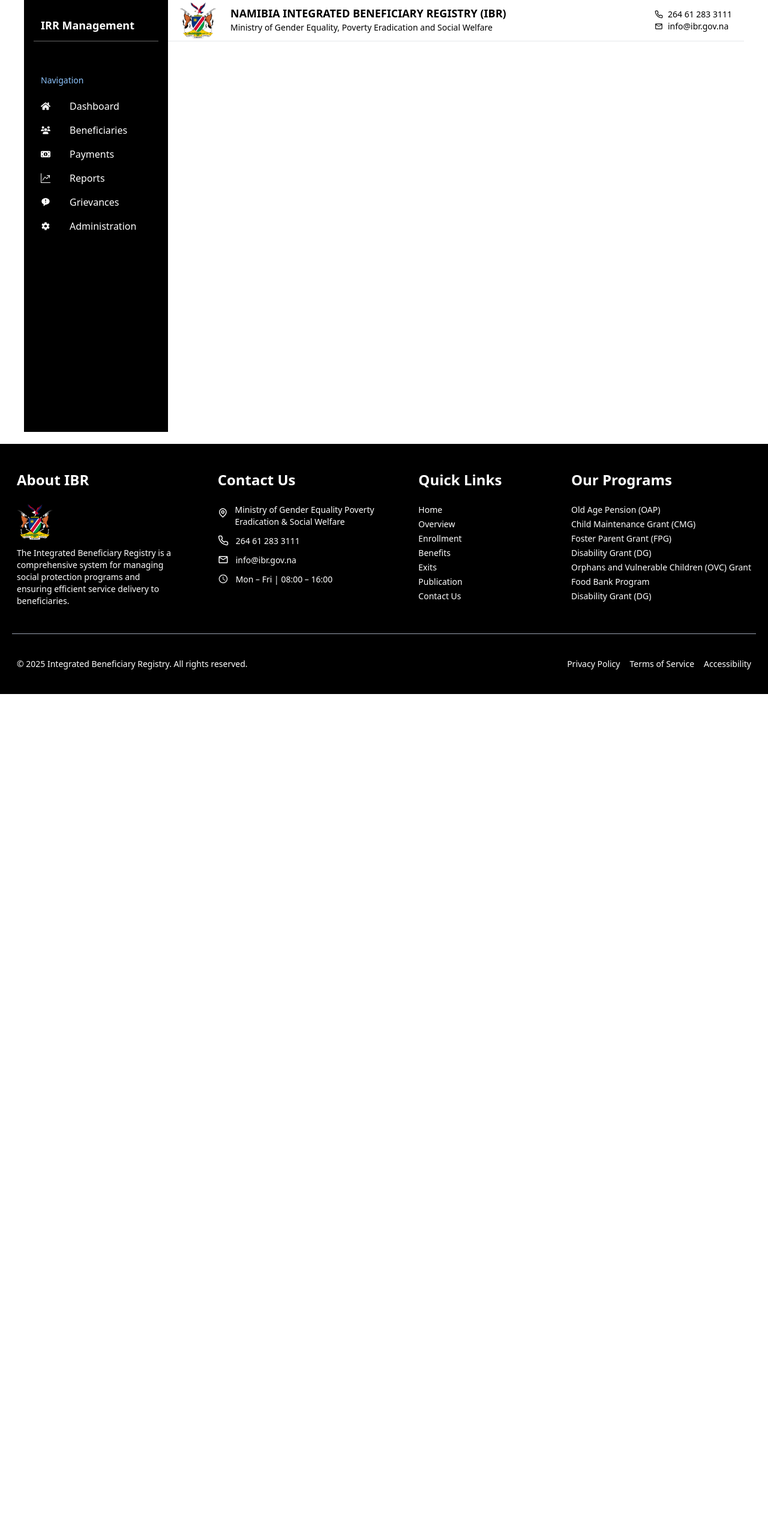
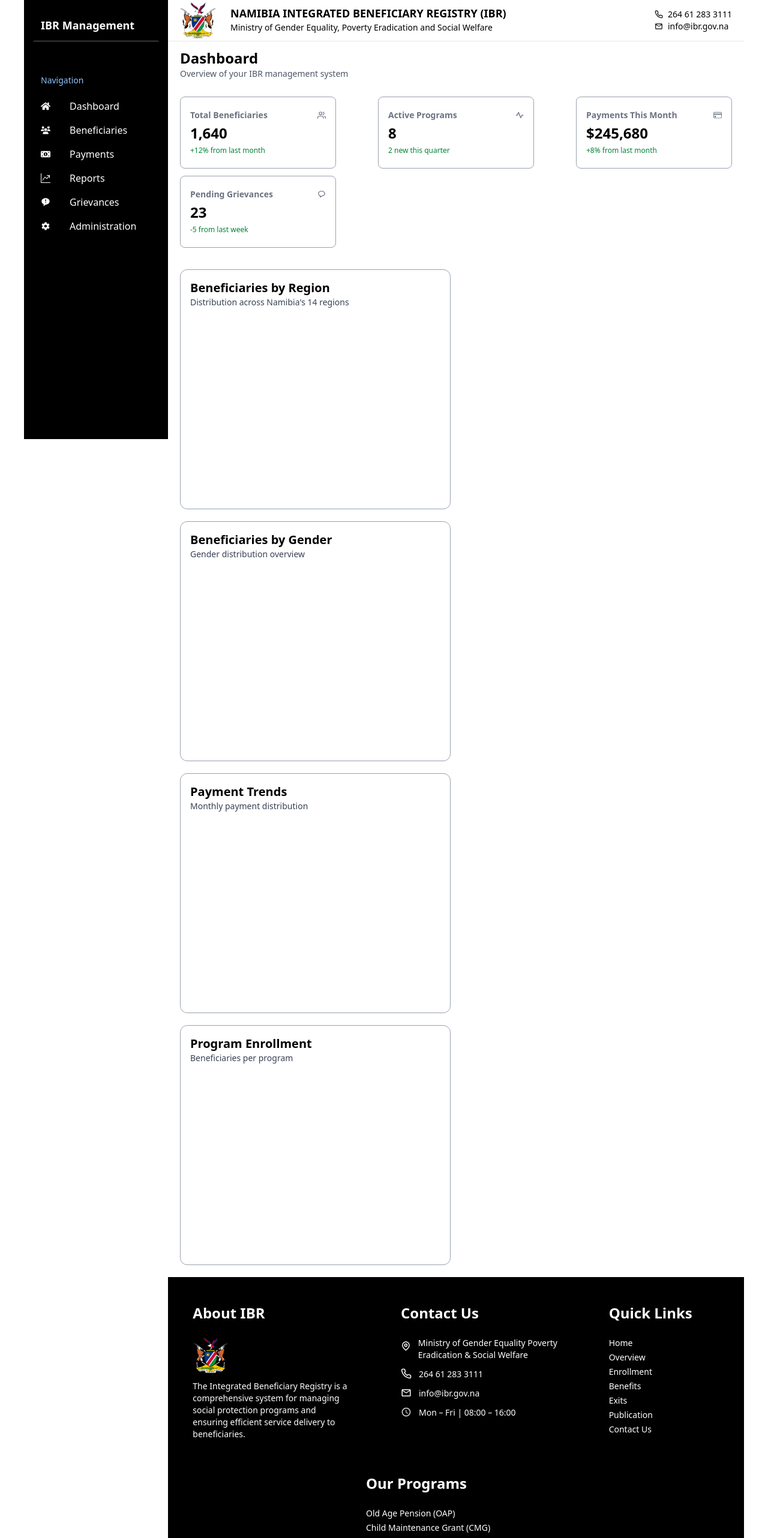
Before and after one commit to Tjitouua/ibr, a React (Vite) app: page /dashboard in a window 1280 px wide. Shown: the top 2564 px of the page at 60% size. Before the commit the page ends 1157 px from the top, so only its background shows below. Built offline with nearby package versions, Linux system fonts and the light colour scheme.

Commit message:
Added context to the Dashboard section

```diff
--- a/src/components/AdminHeader.tsx
+++ b/src/components/AdminHeader.tsx
@@ -4,7 +4,7 @@
 
 const AdminHeader = () => {
        return (
-        <header className="w-full flex flex-col gap-3 border-b-gray-200 border-b mb-5 sticky top-0 z-50 max-w-400">
+        <header className="w-full flex flex-col gap-3 border-b-gray-200 border-b sticky top-0 z-50 max-w-400">
         <div className="w-full min-h-15 flex flex-col gap-2">
             {/* Top Header  */}
             <div className="w-full flex bg-white items-center flex-wrap justify-between gap-4 min-h-10 py-1 px-5">
--- /dev/null
+++ b/src/components/DashFooter.tsx
@@ -0,0 +1,114 @@
+import React from 'react'
+import { Link } from 'react-router-dom';
+import { IoLocationOutline } from "react-icons/io5";
+import { FiPhone } from "react-icons/fi";
+import { MdOutlineMail } from "react-icons/md";
+import { GrLocation } from "react-icons/gr";
+import { LuFacebook } from "react-icons/lu";
+import { BsTwitterX } from "react-icons/bs";
+import { IoMdTime } from "react-icons/io";
+import { BsInstagram } from "react-icons/bs";
+import { FaLinkedinIn } from "react-icons/fa6";
+
+
+
+
+const DashFooter = () => {
+    return (
+       <footer className="flex w-full flex-col bg-black text-white px-5 max-w-400">
+        <div className="w-full min-h-30 border-b border-gray-400 py-9 flex flex-wrap justify-center sm:justify-around gap-10 items-start">
+              {/* About Div  */}
+              <div className="p-2 flex flex-col max-w-70 justify-start items-start gap-3">
+                  <label className="font-bold text-2xl mb-3">About IBR</label>
+                  <div className="w-15 h-15">
+                     <img className="w-full h-full" src="/images/namibiaLogo.png" />
+                  </div>
+                  <label className="text-sm">The Integrated Beneficiary Registry is a
+                    comprehensive system for managing social protection
+                    programs and ensuring efficient service delivery to beneficiaries.</label>
+              </div>
+
+              {/* Contact Us  */}
+              <div className="p-2 flex flex-col max-w-70 text-sm justify-start items-start gap-3">
+                 <label className="font-bold text-2xl mb-3">Contact Us</label>
+                {/* Location  */}
+                <div className="flex gap-3 items-start justify-start">
+                    <GrLocation className="text-3xl" />
+                    <label>Ministry of Gender Equality Poverty Eradication & Social Welfare</label>
+                 </div>
+                 {/* Phone Number  */}
+                <div className="flex gap-3">
+                    <FiPhone className="text-lg" />
+                    <label>264 61 283 3111</label>
+                 </div>
+                 {/* Email Address  */}
+                 <div className="flex gap-3">
+                    <MdOutlineMail className="text-lg" />
+                    <label>info@ibr.gov.na</label>
+                 </div>
+                {/* Office hours  */}
+                 <div className="flex gap-3">
+                    <IoMdTime className="text-lg" />
+                    <label>Mon – Fri | 08:00 – 16:00</label>
+                 </div>
+              </div>
+
+
+
+              {/* Quick Links  */}
+              <div className="p-2 flex text-sm flex-col min-w-70 sm:min-w-50 justify-start items-start gap-3">
+                  <label className="font-bold text-2xl mb-3">Quick Links</label>
+                  <div className="flex gap-1 flex-col">
+                      <Link to="#">Home</Link>
+                      <Link to="#">Overview</Link>
+                      <Link to="#">Enrollment</Link>
+                      <Link to="#">Benefits</Link>
+                      <Link to="#">Exits</Link>
+                      <Link to="#">Publication</Link>
+                      <Link to="#">Contact Us</Link>
+                  </div>
+              </div>
+
+
+
+
+                            {/* Quick Links  */}
+              <div className="p-2 flex text-sm flex-col min-w-70 sm:min-w-50 justify-start items-start gap-3">
+                  <label className="font-bold text-2xl mb-3">Our Programs</label>
+                  <div className="flex gap-1 flex-col">
+                      <Link to="#">Old Age Pension (OAP)</Link>
+                      <Link to="#">Child Maintenance Grant (CMG)</Link>
+                      <Link to="#">Foster Parent Grant (FPG)</Link>
+                      <Link to="#">Disability Grant (DG)</Link>
+                      <Link to="#">Orphans and Vulnerable Children (OVC) Grant</Link>
+                      <Link to="#">Food Bank Program</Link>
+                      <Link to="#">Disability Grant (DG)</Link>
+                  </div>
+              </div>
+
+
+
+
+
+        </div>
+
+
+
+
+        <div className="w-full px-2 py-10 flex justify-between flex-wrap gap-10 items-center text-sm">
+           <label>© 2025 Integrated Beneficiary Registry. All rights reserved.</label>
+           <div className="flex gap-4">
+                <Link to="#">Privacy Policy</Link>
+                <Link to="#">Terms of Service</Link>
+                <Link to="#">Accessibility</Link>
+           </div>
+        </div>
+
+
+
+
+        </footer>
+    )
+}
+
+export default DashFooter;
--- /dev/null
+++ b/src/components/DashboardSection.tsx
@@ -0,0 +1,23 @@
+import React from 'react'
+import BigCard from '../ui/BigCard';
+import DashboardTitles from '../ui/DashboardTitles';
+import DashboardDesc from '../ui/DashboardDesc';
+import DashboardTop from './DashboardTop';
+import GraphsDiv from './GraphsDiv';
+
+const DashboardSection = () => {
+     return (
+        <div className="flex flex-col gap-5 px-5 py-3 justify-start w-full min-h-200">
+            <div className="flex flex-col w-full">
+            <DashboardTitles title='Dashboard' />
+            <DashboardDesc desc='Overview of your IBR management system' />
+            </div>
+
+            <DashboardTop />
+            <GraphsDiv />
+
+        </div>
+     );
+}
+
+export default DashboardSection;
--- /dev/null
+++ b/src/components/DashboardTop.tsx
@@ -0,0 +1,54 @@
+import { FiUsers } from "react-icons/fi";
+import StatCard from "../ui/StatCard";
+import { BsCreditCard } from "react-icons/bs";
+import { BiMessageRounded } from "react-icons/bi";
+import { PiPulseBold } from "react-icons/pi";
+// import { title } from "process";
+
+
+const DashboardTop: React.FC = () => {
+
+    const StatCardList = [
+       {
+         title: "Total Beneficiaries",
+         icon: <FiUsers />,
+         value: "1,640",
+         trend: "+12% from last month",
+       },
+       {
+        title: "Active Programs",
+        icon: <PiPulseBold />,
+        value: "8",
+        trend: "2 new this quarter",
+      },
+      {
+        title: "Payments This Month",
+        icon: <BsCreditCard />,
+        value: "$245,680",
+        trend: "+8% from last month",
+      },
+      {
+        title: "Pending Grievances",
+        icon: <BiMessageRounded />,
+        value: "23",
+        trend: "-5 from last week",
+      },
+    ];
+
+
+     return (
+        <div className="w-full py-2 gap-3 flex justify-center sm:justify-between items-center flex-wrap">
+         {StatCardList.map((stat, index) => (
+           <StatCard
+               key={index}
+               title={stat.title}
+               icon={stat.icon}
+               value={stat.value}
+               trend={stat.trend}
+           />
+           ))}
+        </div>
+     );
+}
+
+export default DashboardTop;
--- /dev/null
+++ b/src/components/GraphsDiv.tsx
@@ -0,0 +1,35 @@
+import Graphs from "../ui/Graphs";
+
+
+
+const GraphsDiv = () => {
+     return (
+        <div className="w-full min-h-150 py-2 items-start flex gap-5 justify-between flex-wrap">
+           <Graphs title="Beneficiaries by Region" desc="Distribution across Namibia's 14 regions">
+              <div>
+
+              </div>
+           </Graphs>
+
+           <Graphs title="Beneficiaries by Gender" desc="Gender distribution overview">
+               <div>
+
+               </div>
+           </Graphs>
+
+           <Graphs title="Payment Trends" desc="Monthly payment distribution">
+               <div>
+
+               </div>
+           </Graphs>
+
+           <Graphs title="Program Enrollment" desc="Beneficiaries per program">
+               <div>
+
+               </div>
+           </Graphs>
+        </div>
+     );
+}
+
+export default GraphsDiv;
--- a/src/pages/Dashboard.tsx
+++ b/src/pages/Dashboard.tsx
@@ -4,17 +4,21 @@
 import AdminHeader from '../components/AdminHeader';
 import Footer from '../components/Footer';
 import SideNav from '../ui/SiteNav';
+import DashboardSection from '../components/DashboardSection';
+import DashFooter from '../components/DashFooter';
 
 const Dashboard = () => {
     return (
-      <div className="w-full flex flex-col gap-5">
-       <div className="w-full flex justify-between items-start px-7 xl:px-10 min-h-150">
+      <div className="w-full flex flex-col gap-5 px-7 xl:px-10">
+       <div className="w-full flex justify-between items-start min-h-150">
           <SideNav />
-          <div className="w-4/5">
+          <div className="w-full xl:w-4/5">
               <AdminHeader />
+              <DashboardSection />
+              <DashFooter />
           </div>
        </div>
-       <Footer />
+       {/* <Footer /> */}
        </div>
     );
 }
--- a/src/ui/BigCard.tsx
+++ b/src/ui/BigCard.tsx
@@ -6,7 +6,7 @@
 
 const BigCard = ({ children }: BigCardProps) => {
     return (
-       <div className="w-full text-gray-800 mt-8 px-5 py-10 min-h-200 gap-3 flex flex-col justify-center items-center">
+       <div className="w-full mt-8 px-5 text-black py-10 min-h-200 gap-3 flex flex-col justify-center items-center">
            {children}
        </div>
     );
--- /dev/null
+++ b/src/ui/DashboardDesc.tsx
@@ -0,0 +1,13 @@
+import React from 'react'
+
+interface TitleDescProps {
+    desc: string;
+}
+
+const DashboardDesc: React.FC<TitleDescProps> = ({ desc }) => {
+     return (
+        <label className="text-gray-600 text-sm">{desc}</label>
+     );
+}
+
+export default DashboardDesc;
--- /dev/null
+++ b/src/ui/DashboardTitles.tsx
@@ -0,0 +1,14 @@
+import React from 'react'
+
+interface DashboardTitlesProps {
+    title: string;
+    // className?: string;
+}
+
+const DashboardTitles: React.FC<DashboardTitlesProps> = ({ title }) => {
+      return (
+        <label className="text-2xl font-bold">{title}</label>
+      );
+}
+
+export default DashboardTitles;
--- /dev/null
+++ b/src/ui/Graphs.tsx
@@ -0,0 +1,19 @@
+
+interface GraphsProps {
+    title: string;
+    desc: string;
+    children: React.ReactNode;
+}
+
+
+const Graphs:React.FC<GraphsProps> = ({ title, desc, children }) => {
+     return (
+        <div className="w-full lg:w-[49%] h-100 px-4 py-4 flex flex-col rounded-xl border border-gray-400">
+           <label className="text-xl font-semibold">{title}</label>
+           <label className="text-sm text-gray-700">{desc}</label>
+           <div>{children}</div>
+        </div>
+     );
+}
+
+export default Graphs;
--- a/src/ui/SiteNav.tsx
+++ b/src/ui/SiteNav.tsx
@@ -38,9 +38,9 @@
 
 
     return (
-       <div className="w-1/5 h-180 py-4 bg-black px-4 flex flex-col text-white">
+       <div className="w-1/5 h-183 py-4 bg-black sticky top-0 z-0 px-4 hidden xl:flex flex-col text-white">
         <div className="w-full px-3 py-3 mb-10 border-b border-b-white/40">
-            <label className="text-lg font-semibold">IRR Management</label>
+            <label className="text-lg font-semibold">IBR Management</label>
         </div>
         <div className="w-full px-3 py-3">
             <label className="text-sm text-blue-300">Navigation</label>
--- /dev/null
+++ b/src/ui/StatCard.tsx
@@ -0,0 +1,26 @@
+import { FiUsers } from "react-icons/fi";
+
+
+interface StatCardProps {
+    title: string;
+    icon: React.ReactNode;
+    value: string;
+    trend: string;
+}
+
+
+const StatCard: React.FC<StatCardProps> = ({ title, icon, value, trend }) => {
+    return (
+     <div className="py-4 px-4 flex min-h-30 justify-center gap-1 w-full flex-col border border-gray-400 sm:w-65 rounded-lg">
+        <div className="w-full flex gap-3 justify-between text-sm items-center text-gray-500">
+           <label className="font-bold">{title}</label>
+           {/* <FiUsers /> */}
+           <div>{icon}</div>
+        </div>
+        <label className="text-2xl font-bold text-black">{value}</label>
+        <label className="text-[12px] text-green-700">{trend}</label>
+     </div>
+    );
+}
+
+export default StatCard;
```
